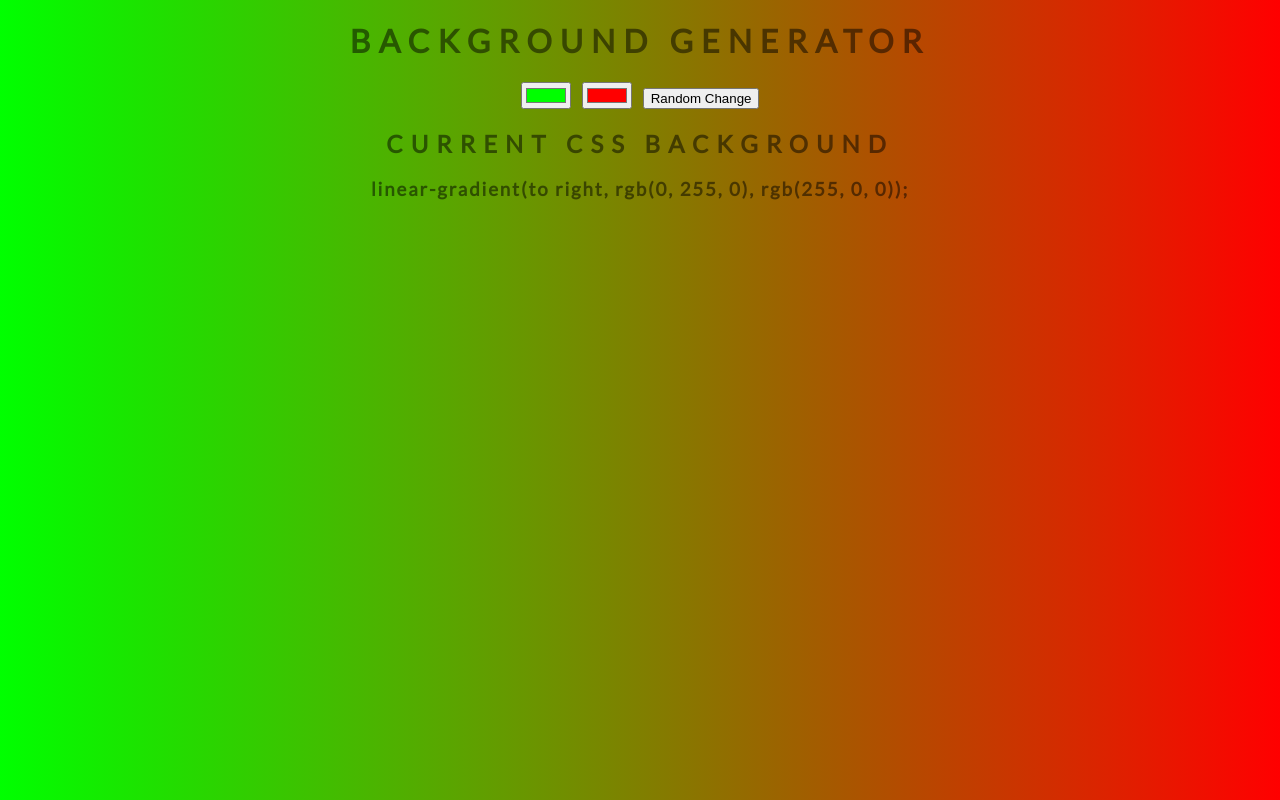
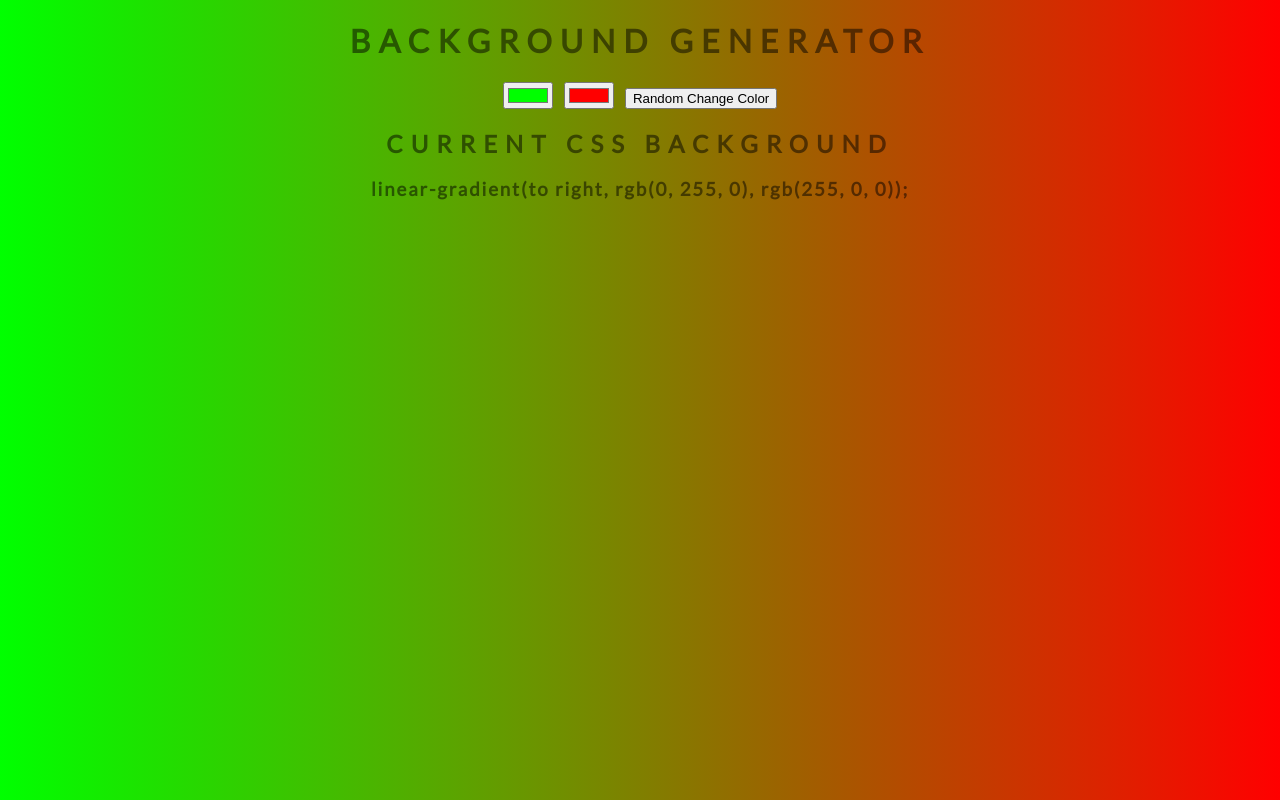
Before and after one commit to neneta0921/background-generator, a plain HTML site: page index.html in a window 1280 px wide. Drawn offline with Linux system fonts and the light colour scheme.

Commit message:
change button's text

```diff
--- a/index.html
+++ b/index.html
@@ -8,7 +8,7 @@
     <h1>Background Generator</h1>
     <input class="color1" type="color" name="color1" value="#00ff00" />
     <input class="color2" type="color" name="color2" value="#ff0000" />
-    <button id="random">Random Change</button>
+    <button id="random">Random Change Color</button>
     <h2>Current CSS Background</h2>
     <h3></h3>
     <script type="text/javascript" src="script.js"></script>
```
